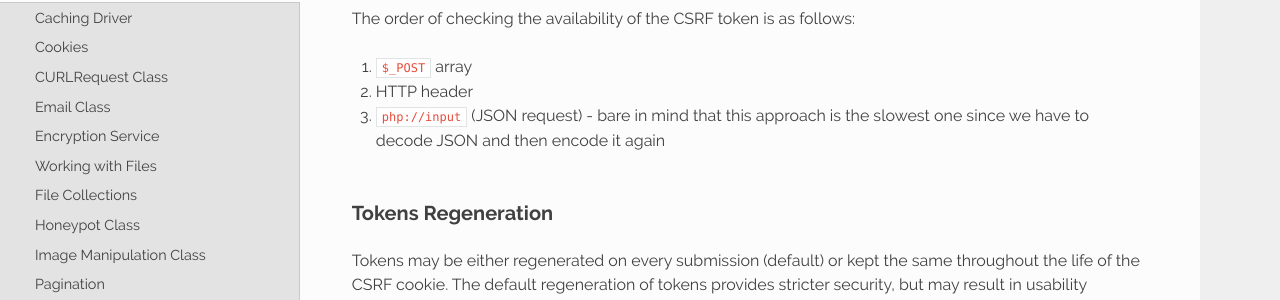
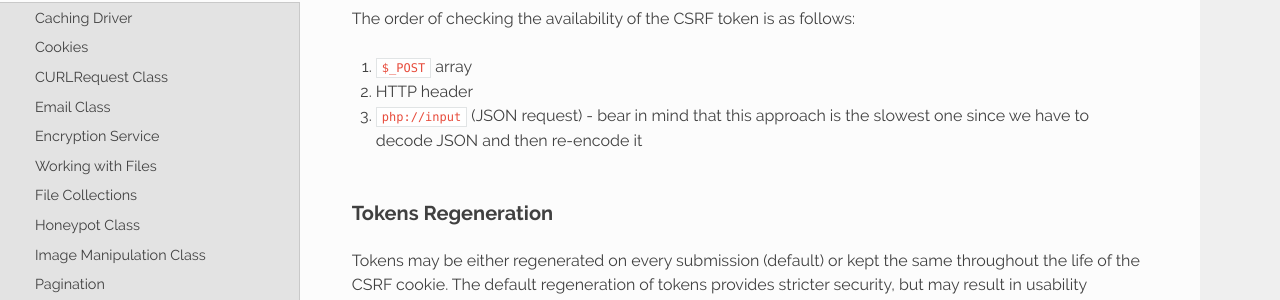
Before and after one commit to NEKOGET/ci4_user_guide_src, a Sphinx documentation site: the page built from source/libraries/security.rst, in a window 1280 px wide and 900 px high, scrolled down 2079 px. Shown: the part 154-454 px from the top of the window. Built offline with Sphinx 7.4.7 and the Read the Docs theme 2.0.0, drawn with Linux system fonts in a browser that asks for light colours.

Commit message:
docs: fix by proofreading
Co-authored-by: John Paul E. Balandan, CPA <51850998+paulbalandan@users.noreply.github.com>

```diff
--- a/source/libraries/security.rst
+++ b/source/libraries/security.rst
@@ -93,7 +93,7 @@ The order of checking the availability of the CSRF token is as follows:
 
 1. ``$_POST`` array
 2. HTTP header
-3. ``php://input`` (JSON request) - bare in mind that this approach is the slowest one since we have to decode JSON and then encode it again
+3. ``php://input`` (JSON request) - bear in mind that this approach is the slowest one since we have to decode JSON and then re-encode it
 
 Tokens Regeneration
 ===================
```
